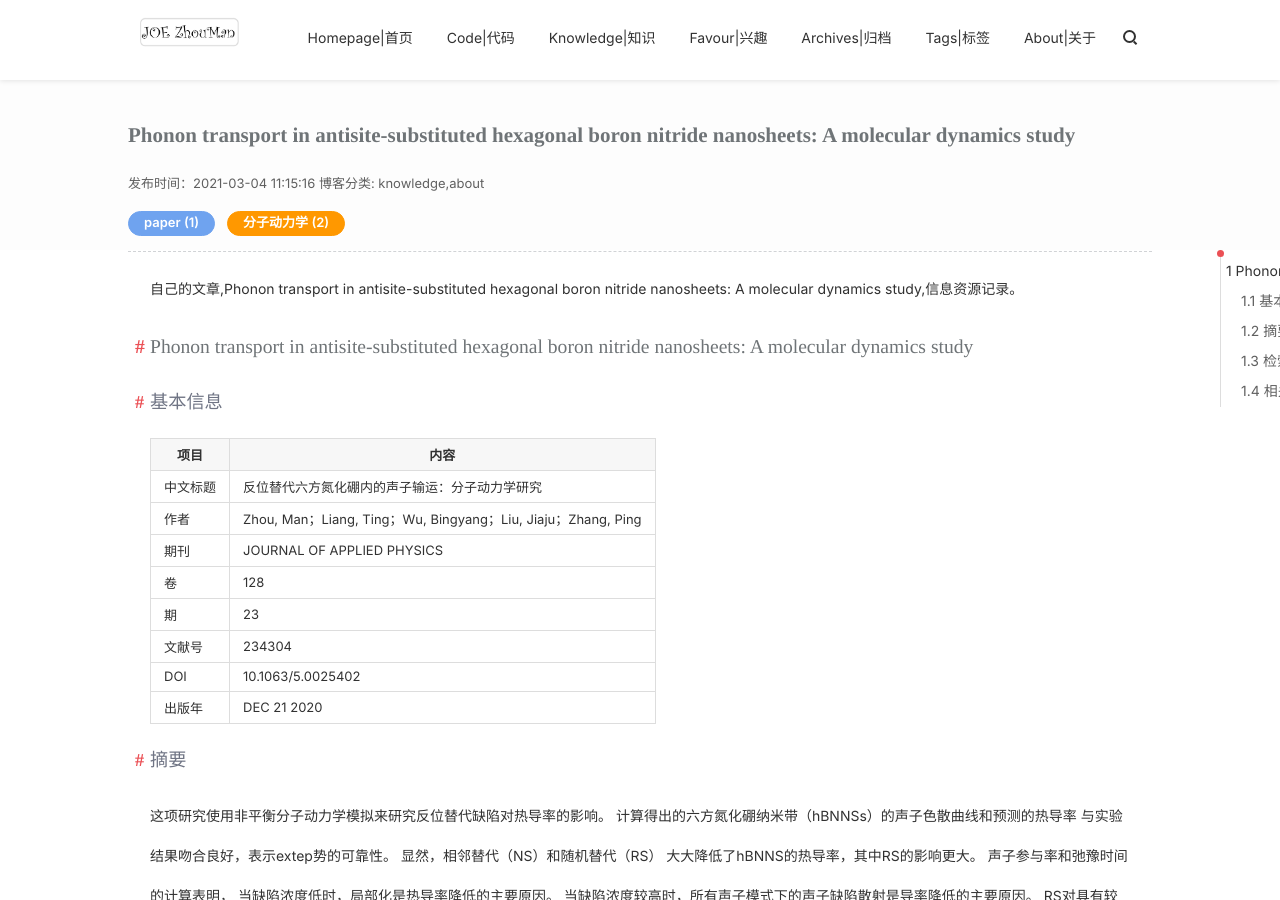
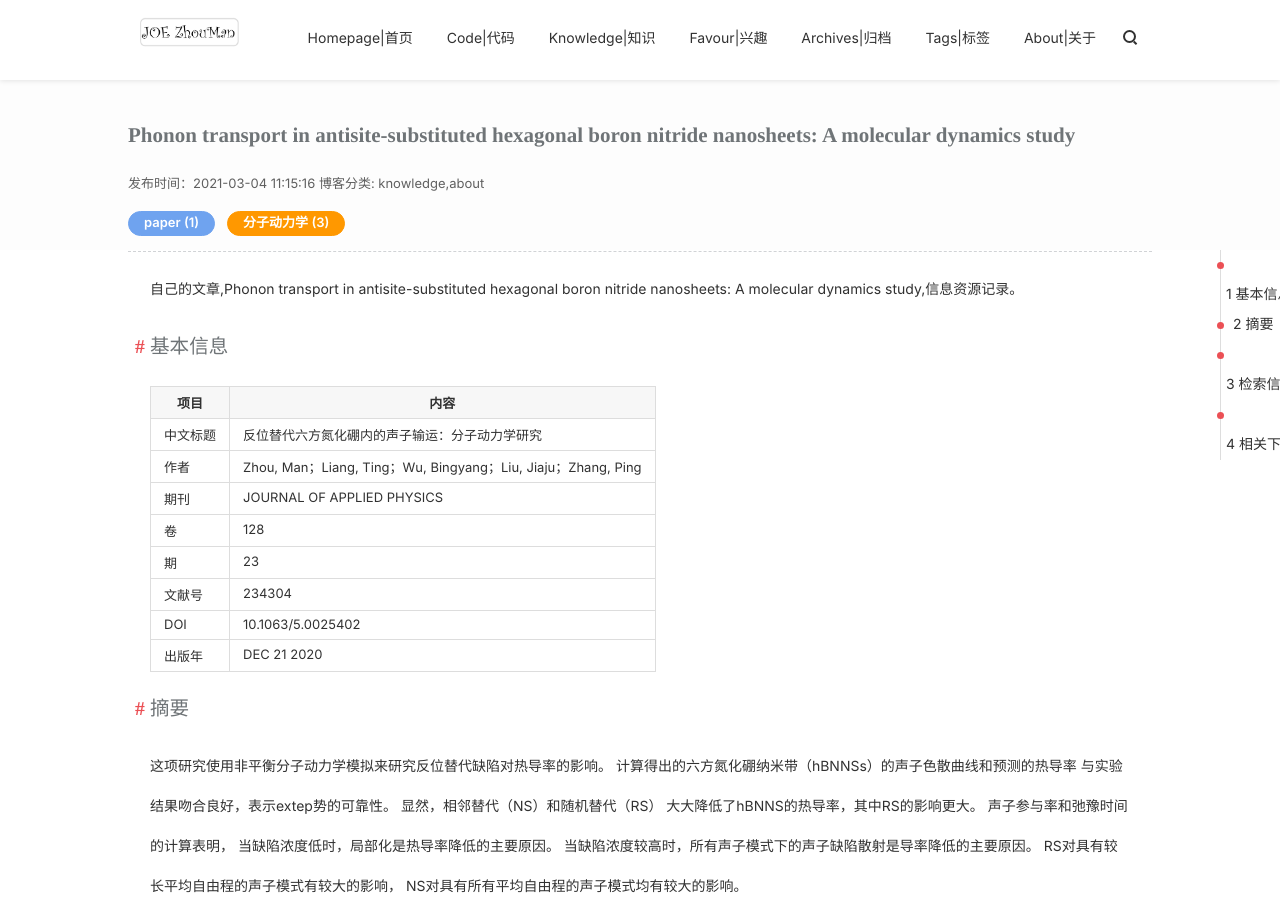
Before and after one commit to Joe-zhouman/joe_zm.blog.github.io, a Jekyll site: the page built from _posts/Paper/2021-3-4-P1_AS_hBN.md, in a window 1280 px wide and 900 px high. Built offline with Jekyll 4.4.1, drawn with Linux system fonts in a browser that asks for light colours; nearby versions of some CDN libraries; some of the changed text lies outside the part shown.

Commit message:
Update:PdosAndPdc

```diff
--- a/_posts/Paper/2021-3-4-P1_AS_hBN.md
+++ b/_posts/Paper/2021-3-4-P1_AS_hBN.md
@@ -11,10 +11,7 @@ code: false
 ---
 自己的文章,Phonon transport in antisite-substituted hexagonal boron nitride nanosheets: A molecular dynamics study,信息资源记录。<!-- more -->
 
-
-# Phonon transport in antisite-substituted hexagonal boron nitride nanosheets: A molecular dynamics study
-
-## 基本信息
+# 基本信息
 
 |项目|内容|
 |---|---|
@@ -27,7 +24,7 @@ code: false
 |DOI|10.1063/5.0025402|
 |出版年|DEC 21 2020|
 
-## 摘要
+# 摘要
 这项研究使用非平衡分子动力学模拟来研究反位替代缺陷对热导率的影响。
 计算得出的六方氮化硼纳米带（hBNNSs）的声子色散曲线和预测的热导率
 与实验结果吻合良好，表示extep势的可靠性。
@@ -52,12 +49,12 @@ When the defect concentration is higher, the primary cause is phonon-defect scat
 RS has a larger effect on the phonon modes with long mean free paths,
 while NS has a larger effect on phonon modes with various lengths of mean free paths.
 
-## 检索信息
+# 检索信息
 [web of science](https://apps.webofknowledge.com/full_record.do?product=UA&search_mode=GeneralSearch&qid=1&SID=7CpobZOGWphyDBAcSg2&page=1&doc=1#)
 
 [AIP](https://aip.scitation.org/doi/abs/10.1063/5.0025402)
 
-## 相关下载
+# 相关下载
 
 题录 [百度网盘](https://pan.baidu.com/s/1evHQqqSEqxyroVcBSaqWZQ) 提取码：p51g
 
```
Also changed, not shown: _posts/CFD/2019-07-17-a_ture_of_complex_CFD.md (+3 -4 lines), _posts/MD/PdosAndPdc/2021-3-4-PdosAndPdc.md (added, +30 -0 lines), _posts/Python/autoConector/2019-07-19-python_auto-connector.md (+6 -8 lines), _posts/TalkAbout/2020-12-16-ToolList.md (+4 -5 lines), _posts/MD/PdosAndPdc/PdosAndPdc.png (added), _posts/MD/PdosAndPdc/pdc.png (added).
